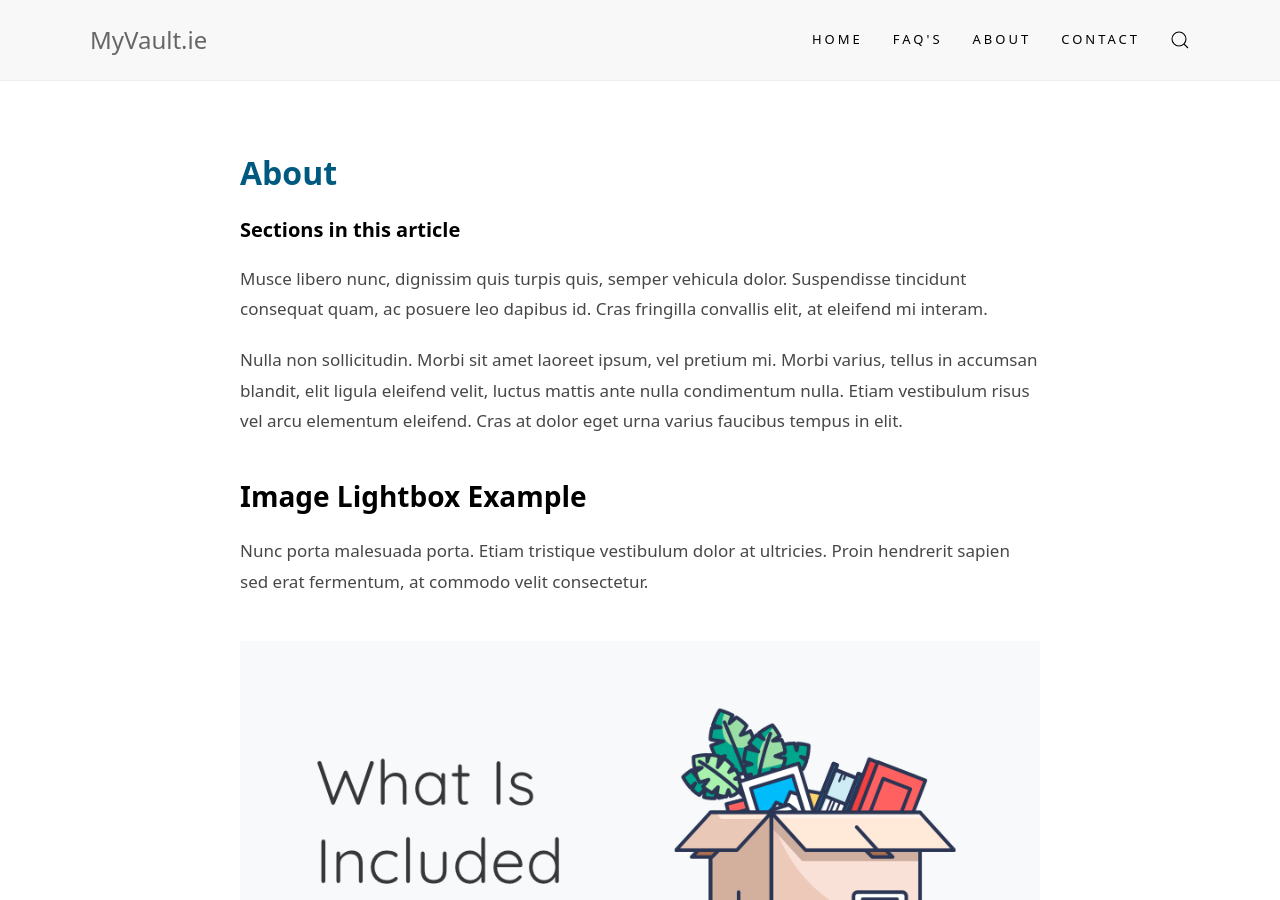
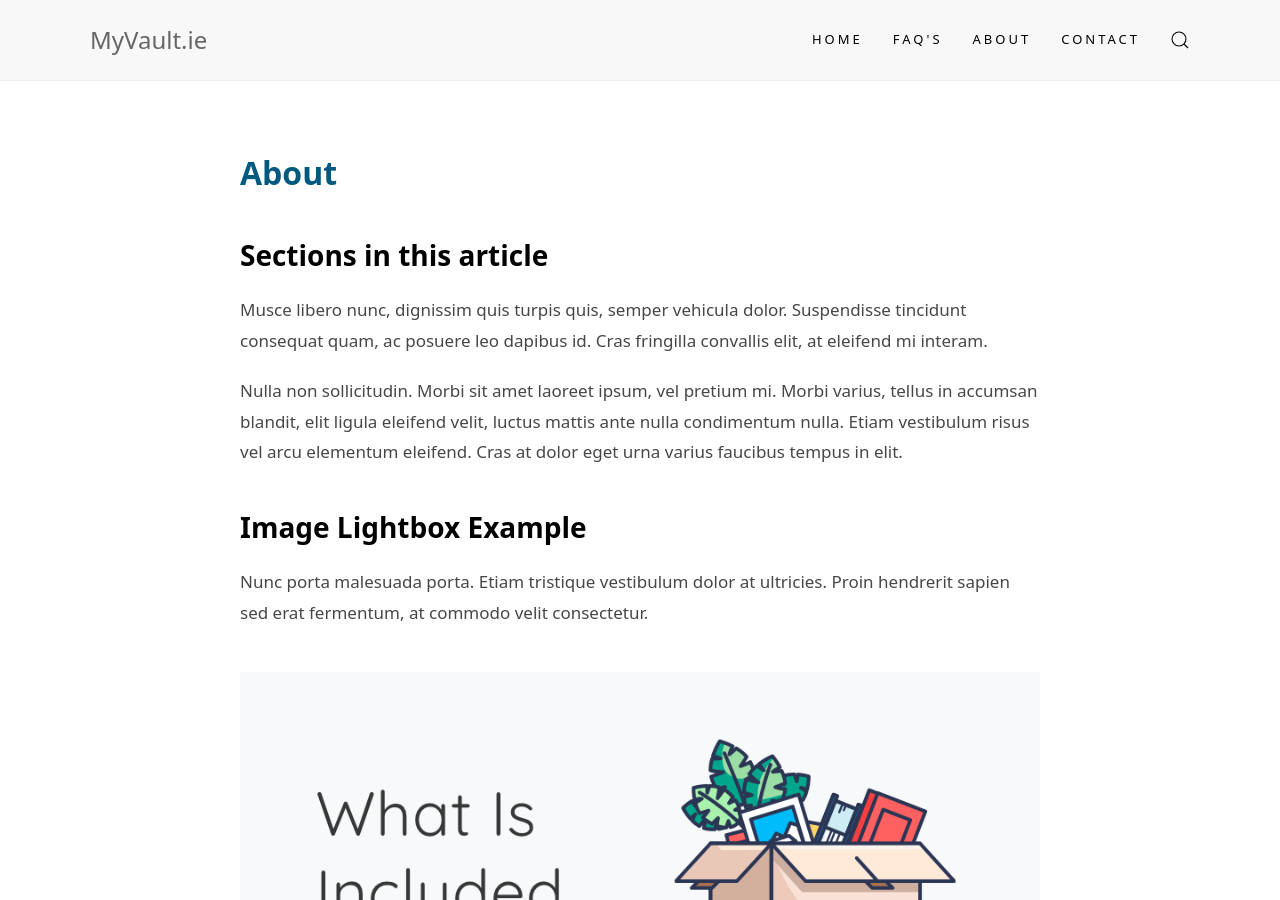
Before and after one commit to robbertl/robbertl.github.io, a Jekyll site: the page built from about.md, in a window 1280 px wide and 900 px high. Built offline with Jekyll 4.4.1, drawn with Linux system fonts in a browser that asks for light colours.

Commit message:
Update about.md

```diff
--- a/about.md
+++ b/about.md
@@ -6,7 +6,7 @@ description: This is where the descriptionof the page goes.
 permalink: /about/
 ---
 
-#### Sections in this article
+## Sections in this article
 
 Musce libero nunc, dignissim quis turpis quis, semper vehicula dolor. Suspendisse tincidunt consequat quam, ac posuere leo dapibus id. Cras fringilla convallis elit, at eleifend mi interam.
 
@@ -57,5 +57,3 @@ Etiam in fermentum mi. Sed et tempor felis, eu aliquet nisi. Nam eget ullamcorpe
 - [ ] Contact the media
 
 [Duck Duck Go](https://duckduckgo.com "My search engine!")
-
-{% include alert.html style="primary" text="Cras at dolor eget urna varius faucibus tempus in elit." %}
```
